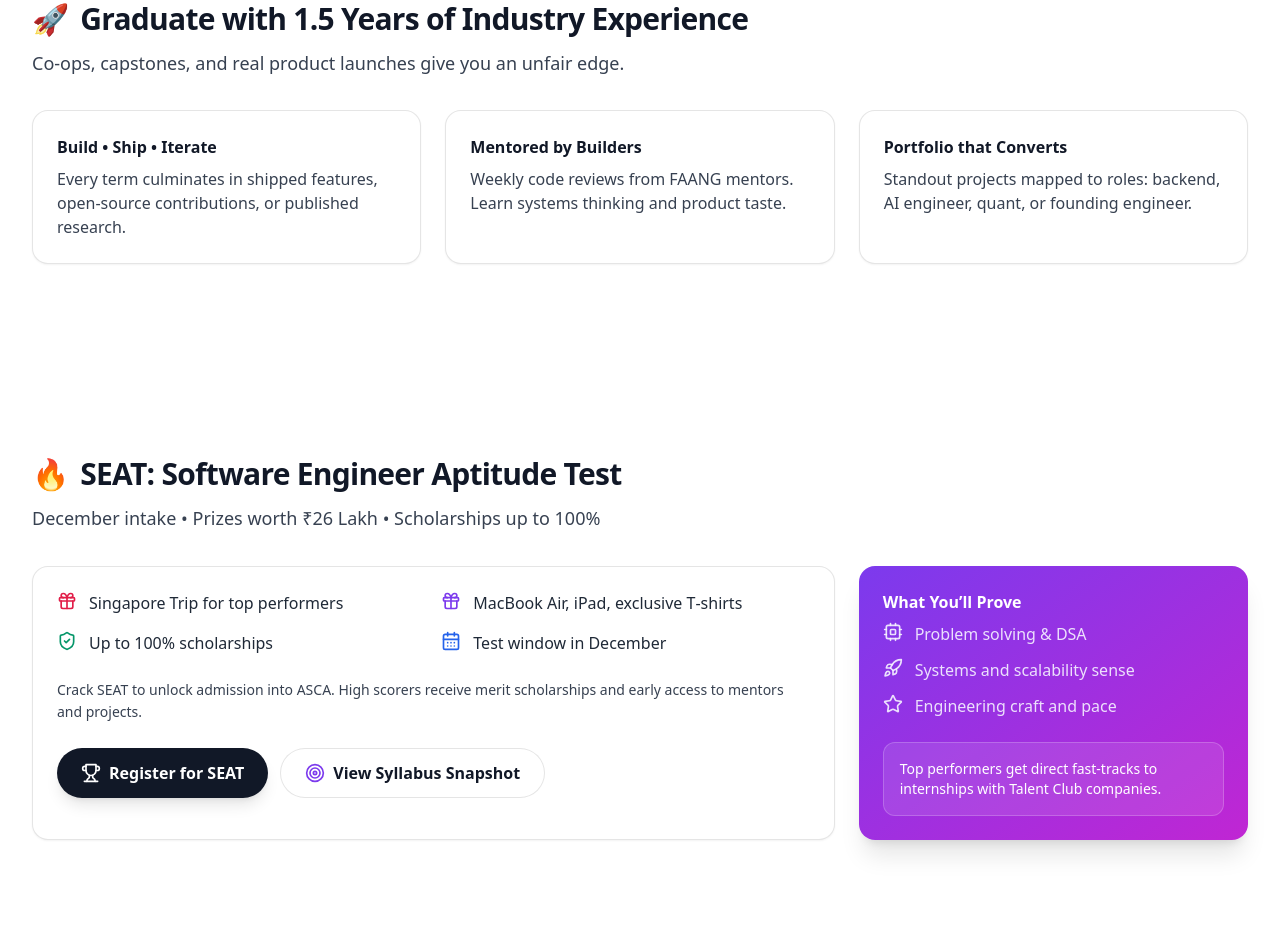
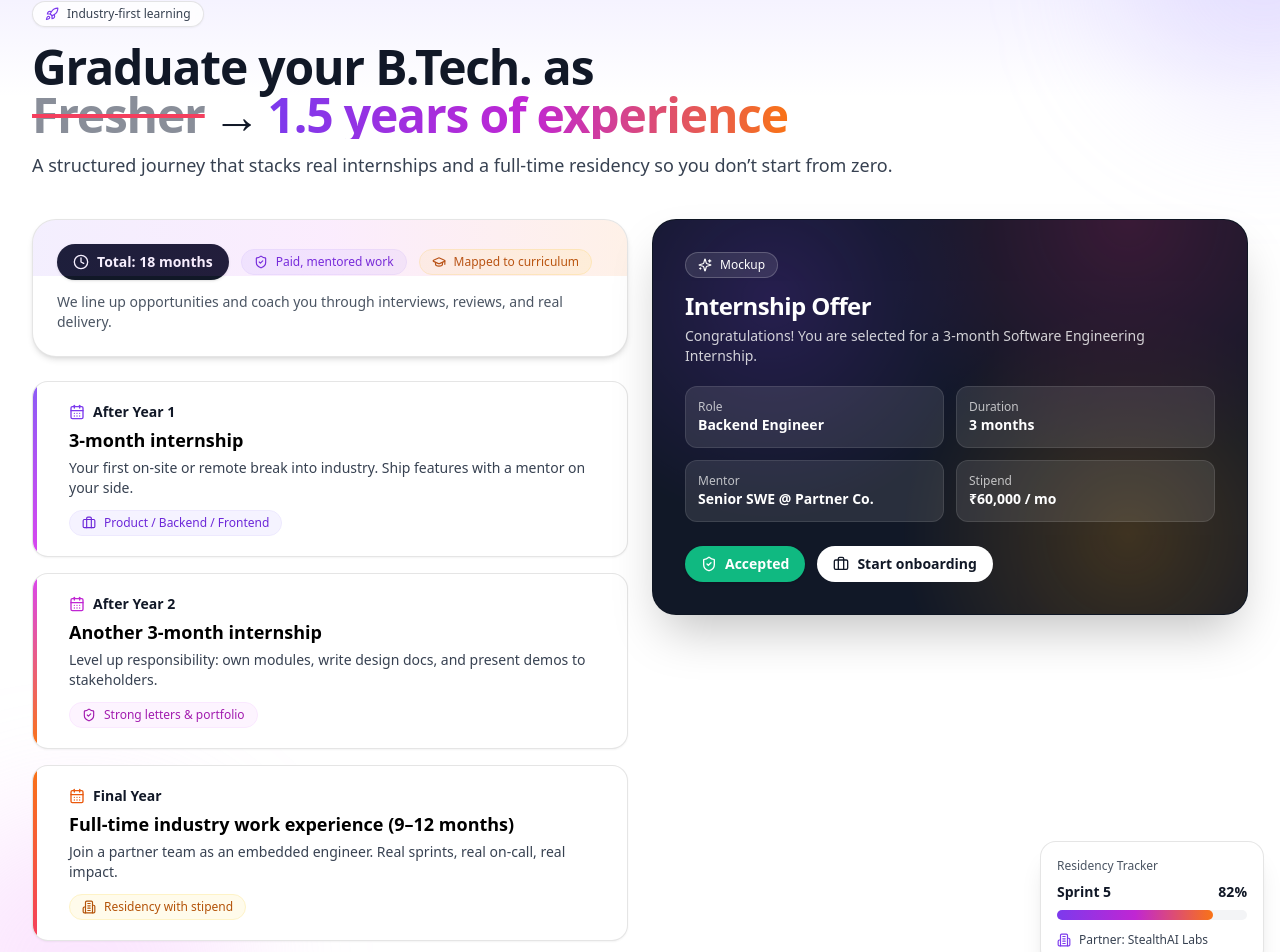
Before and after one commit to gramtop961/frontend-repo_mpievmyi_z1dzqd, a React (Vite) app: page / in a window 1280 px wide. Shown: the part 5054-6006 px from the top of the page. Built offline with nearby package versions, Linux system fonts and the light colour scheme.

Commit message:
Update project prj_mpievmyi_v2 - 2025-11-11T09:29:18.858Z

```diff
--- a/src/App.jsx
+++ b/src/App.jsx
@@ -1,6 +1,6 @@
 import React from 'react'
 import { motion } from 'framer-motion'
-import { ArrowRight, Sparkles, Trophy, GraduationCap, ShieldCheck, Star, Rocket, Target, Building2, Globe2, Cpu, Crown, CalendarDays, Gift, Camera, CheckCircle2, Compass, LayoutGrid, IndianRupee, TrendingUp, ChevronLeft, ChevronRight, Play, ExternalLink } from 'lucide-react'
+import { ArrowRight, Sparkles, Trophy, GraduationCap, ShieldCheck, Star, Rocket, Target, Building2, Globe2, Cpu, Crown, CalendarDays, Gift, Camera, CheckCircle2, Compass, LayoutGrid, IndianRupee, TrendingUp, ChevronLeft, ChevronRight, Play, ExternalLink, Briefcase, Clock } from 'lucide-react'
 
 function Nav() {
   return (
@@ -251,9 +251,8 @@ function Outcomes() {
     { id: 't6', name: 'Yash • GSoC @ CNCF', role: 'Open Source', avatar: 'https://images.unsplash.com/photo-1544723795-3fb6469f5b39?auto=format&fit=crop&w=200&q=80', quote: 'Got my first major PR merged and learned how to collaborate asynchronously.' },
   ]
 
-  // Extend to ensure at least 6 rows when expanded
   const textTestimonials = React.useMemo(() => {
-    const copies = 3 // 6 base -> 18 total
+    const copies = 3
     const out = []
     for (let i = 0; i < copies; i++) {
       baseTestimonials.forEach((t, idx) => {
@@ -263,10 +262,8 @@ function Outcomes() {
     return out
   }, [])
 
-  // Bento layout pattern: each row sums to 12 to ensure full width
   const spanPattern = [7, 5, 5, 7, 8, 4, 4, 8, 6, 6]
 
-  // Map span to literal Tailwind classes so JIT picks them up
   const spanClass = (n) => {
     switch (n) {
       case 4: return 'md:col-span-4';
@@ -282,7 +279,6 @@ function Outcomes() {
     }
   }
 
-  // Determine how many items make exactly 3 rows
   const visibleCountForRows = React.useMemo(() => {
     let rows = 1
     let width = 0
@@ -343,12 +339,10 @@ function Outcomes() {
           ))}
         </div>
 
-        {/* Bento box testimonials with 6 rows when expanded; fade after 3 rows */}
         <div className="mt-12">
           <h3 className="text-xl sm:text-2xl font-bold text-gray-900 mb-4">What our students say</h3>
 
           <div className="relative">
-            {/* Grid */}
             <div className="w-full grid grid-cols-12 gap-4">
               {itemsToRender.map((t, idx) => {
                 const span = spanPattern[idx % spanPattern.length]
@@ -377,13 +371,11 @@ function Outcomes() {
               })}
             </div>
 
-            {/* Fade overlay after 3 rows when not expanded */}
             {!expanded && (
               <div className="pointer-events-none absolute inset-x-0 bottom-0 h-40 bg-gradient-to-t from-white to-transparent opacity-95 transition-opacity duration-700" />
             )}
           </div>
 
-          {/* Show more / less */}
           <div className="mt-6 flex justify-center">
             <button
               type="button"
@@ -450,7 +442,6 @@ function TalentClubCard() {
           </div>
 
           <div className="grid lg:grid-cols-2">
-            {/* Left content */}
             <div className="p-6 sm:p-10">
               <div className="inline-flex items-center gap-2 rounded-full border border-black/10 bg-white/70 backdrop-blur px-3 py-1 text-xs text-gray-700 shadow-sm mb-4">
                 <Crown className="h-3.5 w-3.5 text-violet-600" /> Introducing
@@ -490,7 +481,6 @@ function TalentClubCard() {
               </div>
             </div>
 
-            {/* Right marquee */}
             <div className="p-6 sm:p-10 border-t lg:border-t-0 lg:border-l border-black/5 bg-gray-50/60">
               <div className="space-y-4">
                 <Row reverse={false} speed={28} />
@@ -511,22 +501,154 @@ function TalentClubCard() {
 
 function Experience() {
   return (
-    <Section id="experience" emoji="🚀" title="Graduate with 1.5 Years of Industry Experience" subtitle="Co-ops, capstones, and real product launches give you an unfair edge.">
-      <div className="grid md:grid-cols-3 gap-6">
-        <div className="rounded-2xl border border-black/10 bg-white p-6 shadow-sm">
-          <h3 className="font-semibold text-gray-900 mb-2">Build • Ship • Iterate</h3>
-          <p className="text-gray-700">Every term culminates in shipped features, open-source contributions, or published research.</p>
+    <section id="experience" className="relative py-20 sm:py-24 overflow-hidden">
+      <div className="absolute inset-0 -z-10">
+        <div className="absolute inset-x-0 top-0 h-48 bg-gradient-to-b from-indigo-50 via-violet-50 to-transparent" />
+        <div className="pointer-events-none absolute -top-20 -right-32 h-72 w-72 rounded-full bg-violet-300/30 blur-3xl" />
+        <div className="pointer-events-none absolute -bottom-24 -left-20 h-80 w-80 rounded-full bg-fuchsia-300/30 blur-3xl" />
+      </div>
+
+      <div className="max-w-7xl mx-auto px-4 sm:px-6 lg:px-8">
+        <div className="max-w-4xl">
+          <div className="inline-flex items-center gap-2 rounded-full border border-black/10 bg-white/80 backdrop-blur px-3 py-1 text-xs text-gray-700 shadow-sm mb-4">
+            <Rocket className="h-3.5 w-3.5 text-violet-600" /> Industry-first learning
+          </div>
+
+          <h2 className="text-3xl sm:text-4xl lg:text-5xl font-extrabold tracking-tight text-gray-900">
+            Graduate your B.Tech. as <span className="relative inline-flex items-center">
+              <span className="text-gray-500/80 line-through decoration-rose-500 decoration-4">Fresher</span>
+              <span className="mx-2">→</span>
+              <span className="bg-clip-text text-transparent bg-gradient-to-r from-violet-600 via-fuchsia-600 to-orange-500">1.5 years of experience</span>
+            </span>
+          </h2>
+          <p className="mt-3 text-lg text-gray-700">A structured journey that stacks real internships and a full-time residency so you don’t start from zero.</p>
         </div>
-        <div className="rounded-2xl border border-black/10 bg-white p-6 shadow-sm">
-          <h3 className="font-semibold text-gray-900 mb-2">Mentored by Builders</h3>
-          <p className="text-gray-700">Weekly code reviews from FAANG mentors. Learn systems thinking and product taste.</p>
-        </div>
-        <div className="rounded-2xl border border-black/10 bg-white p-6 shadow-sm">
-          <h3 className="font-semibold text-gray-900 mb-2">Portfolio that Converts</h3>
-          <p className="text-gray-700">Standout projects mapped to roles: backend, AI engineer, quant, or founding engineer.</p>
+
+        <div className="mt-10 grid lg:grid-cols-2 gap-6">
+          {/* Left: timeline and highlights */}
+          <div className="space-y-6">
+            {/* Highlight strip */}
+            <div className="relative overflow-hidden rounded-3xl border border-black/10 bg-white p-6 shadow-md">
+              <div className="absolute inset-x-0 -top-10 h-24 bg-gradient-to-r from-violet-500 via-fuchsia-500 to-orange-500 opacity-10" />
+              <div className="flex flex-wrap items-center gap-3">
+                <div className="inline-flex items-center gap-2 rounded-full bg-gray-900 text-white px-4 py-2 text-sm font-semibold shadow">
+                  <Clock className="h-4 w-4" /> Total: 18 months
+                </div>
+                <div className="inline-flex items-center gap-2 rounded-full bg-violet-50 text-violet-700 px-3 py-1 text-xs border border-violet-100">
+                  <ShieldCheck className="h-3.5 w-3.5" /> Paid, mentored work
+                </div>
+                <div className="inline-flex items-center gap-2 rounded-full bg-amber-50 text-amber-700 px-3 py-1 text-xs border border-amber-100">
+                  <GraduationCap className="h-3.5 w-3.5" /> Mapped to curriculum
+                </div>
+              </div>
+              <p className="mt-3 text-sm text-gray-600">We line up opportunities and coach you through interviews, reviews, and real delivery.</p>
+            </div>
+
+            {/* Timeline */}
+            <div className="grid gap-4">
+              {/* Year 1 */}
+              <motion.div initial={{ opacity: 0, y: 16 }} whileInView={{ opacity: 1, y: 0 }} viewport={{ once: true, amount: 0.2 }} transition={{ duration: 0.5 }} className="relative overflow-hidden rounded-2xl border border-black/10 bg-white p-5 shadow-sm">
+                <div className="absolute left-0 top-0 h-full w-1 bg-gradient-to-b from-violet-500 to-fuchsia-500" />
+                <div className="pl-4">
+                  <div className="flex items-center gap-2 text-sm font-semibold text-gray-900"><CalendarDays className="h-4 w-4 text-violet-600" /> After Year 1</div>
+                  <div className="mt-1 text-lg font-bold">3‑month internship</div>
+                  <p className="mt-1 text-sm text-gray-700">Your first on‑site or remote break into industry. Ship features with a mentor on your side.</p>
+                  <div className="mt-3 inline-flex items-center gap-2 rounded-full bg-violet-50 text-violet-700 text-xs px-3 py-1 border border-violet-100">
+                    <Briefcase className="h-3.5 w-3.5" /> Product / Backend / Frontend
+                  </div>
+                </div>
+              </motion.div>
+
+              {/* Year 2 */}
+              <motion.div initial={{ opacity: 0, y: 16 }} whileInView={{ opacity: 1, y: 0 }} viewport={{ once: true, amount: 0.2 }} transition={{ duration: 0.5, delay: 0.05 }} className="relative overflow-hidden rounded-2xl border border-black/10 bg-white p-5 shadow-sm">
+                <div className="absolute left-0 top-0 h-full w-1 bg-gradient-to-b from-fuchsia-500 to-orange-500" />
+                <div className="pl-4">
+                  <div className="flex items-center gap-2 text-sm font-semibold text-gray-900"><CalendarDays className="h-4 w-4 text-fuchsia-600" /> After Year 2</div>
+                  <div className="mt-1 text-lg font-bold">Another 3‑month internship</div>
+                  <p className="mt-1 text-sm text-gray-700">Level up responsibility: own modules, write design docs, and present demos to stakeholders.</p>
+                  <div className="mt-3 inline-flex items-center gap-2 rounded-full bg-fuchsia-50 text-fuchsia-700 text-xs px-3 py-1 border border-fuchsia-100">
+                    <ShieldCheck className="h-3.5 w-3.5" /> Strong letters & portfolio
+                  </div>
+                </div>
+              </motion.div>
+
+              {/* Final Year */}
+              <motion.div initial={{ opacity: 0, y: 16 }} whileInView={{ opacity: 1, y: 0 }} viewport={{ once: true, amount: 0.2 }} transition={{ duration: 0.5, delay: 0.1 }} className="relative overflow-hidden rounded-2xl border border-black/10 bg-white p-5 shadow-sm">
+                <div className="absolute left-0 top-0 h-full w-1 bg-gradient-to-b from-orange-500 to-rose-500" />
+                <div className="pl-4">
+                  <div className="flex items-center gap-2 text-sm font-semibold text-gray-900"><CalendarDays className="h-4 w-4 text-orange-600" /> Final Year</div>
+                  <div className="mt-1 text-lg font-bold">Full‑time industry work experience (9–12 months)</div>
+                  <p className="mt-1 text-sm text-gray-700">Join a partner team as an embedded engineer. Real sprints, real on‑call, real impact.</p>
+                  <div className="mt-3 inline-flex items-center gap-2 rounded-full bg-amber-50 text-amber-700 text-xs px-3 py-1 border border-amber-100">
+                    <Building2 className="h-3.5 w-3.5" /> Residency with stipend
+                  </div>
+                </div>
+              </motion.div>
+            </div>
+          </div>
+
+          {/* Right: mock offer / dashboard card */}
+          <div>
+            <div className="relative h-full">
+              <motion.div initial={{ opacity: 0, y: 24 }} whileInView={{ opacity: 1, y: 0 }} viewport={{ once: true, amount: 0.2 }} transition={{ duration: 0.6 }} className="relative overflow-hidden rounded-3xl border border-black/10 bg-gray-900 text-white p-6 sm:p-8 shadow-2xl">
+                <div className="absolute inset-0 opacity-20" style={{ backgroundImage: 'radial-gradient(circle at 20% 20%, #7c3aed 0, transparent 40%), radial-gradient(circle at 80% 0%, #db2777 0, transparent 40%), radial-gradient(circle at 80% 80%, #f59e0b 0, transparent 40%)' }} />
+                <div className="relative">
+                  <div className="inline-flex items-center gap-2 rounded-full bg-white/10 border border-white/20 px-3 py-1 text-xs">
+                    <Sparkles className="h-3.5 w-3.5" /> Mockup
+                  </div>
+                  <h3 className="mt-3 text-2xl font-extrabold tracking-tight">Internship Offer</h3>
+                  <p className="mt-1 text-sm text-white/80">Congratulations! You are selected for a 3‑month Software Engineering Internship.</p>
+
+                  <div className="mt-5 grid grid-cols-2 gap-3">
+                    <div className="rounded-xl bg-white/10 border border-white/10 p-3">
+                      <div className="text-xs text-white/70">Role</div>
+                      <div className="text-sm font-semibold">Backend Engineer</div>
+                    </div>
+                    <div className="rounded-xl bg-white/10 border border-white/10 p-3">
+                      <div className="text-xs text-white/70">Duration</div>
+                      <div className="text-sm font-semibold">3 months</div>
+                    </div>
+                    <div className="rounded-xl bg-white/10 border border-white/10 p-3">
+                      <div className="text-xs text-white/70">Mentor</div>
+                      <div className="text-sm font-semibold">Senior SWE @ Partner Co.</div>
+                    </div>
+                    <div className="rounded-xl bg-white/10 border border-white/10 p-3">
+                      <div className="text-xs text-white/70">Stipend</div>
+                      <div className="text-sm font-semibold">₹60,000 / mo</div>
+                    </div>
+                  </div>
+
+                  <div className="mt-6 flex flex-wrap items-center gap-3">
+                    <div className="inline-flex items-center gap-2 rounded-full bg-emerald-500 text-white px-4 py-2 text-sm font-semibold shadow">
+                      <ShieldCheck className="h-4 w-4" /> Accepted
+                    </div>
+                    <div className="inline-flex items-center gap-2 rounded-full bg-white text-gray-900 px-4 py-2 text-sm font-semibold">
+                      <Briefcase className="h-4 w-4" /> Start onboarding
+                    </div>
+                  </div>
+                </div>
+              </motion.div>
+
+              <motion.div initial={{ opacity: 0, y: 24 }} whileInView={{ opacity: 1, y: 0 }} viewport={{ once: true, amount: 0.2 }} transition={{ duration: 0.6, delay: 0.1 }} className="absolute -bottom-6 -right-4 w-48 sm:w-56 rotate-6 overflow-hidden rounded-2xl border border-black/10 bg-white p-4 shadow-xl">
+                <div className="text-xs text-gray-600">Residency Tracker</div>
+                <div className="mt-2">
+                  <div className="flex items-center justify-between text-sm font-semibold text-gray-900">
+                    <span>Sprint 5</span>
+                    <span>82%</span>
+                  </div>
+                  <div className="mt-2 h-2.5 rounded-full bg-gray-100">
+                    <div className="h-2.5 rounded-full bg-gradient-to-r from-violet-600 via-fuchsia-600 to-orange-500" style={{ width: '82%' }} />
+                  </div>
+                </div>
+                <div className="mt-3 flex items-center gap-2 text-xs text-gray-700">
+                  <Building2 className="h-3.5 w-3.5 text-violet-600" /> Partner: StealthAI Labs
+                </div>
+              </motion.div>
+            </div>
+          </div>
         </div>
       </div>
-    </Section>
+    </section>
   )
 }
 
```
Also changed, not shown: 1 other file (tests, documents, lock files or other folders).
